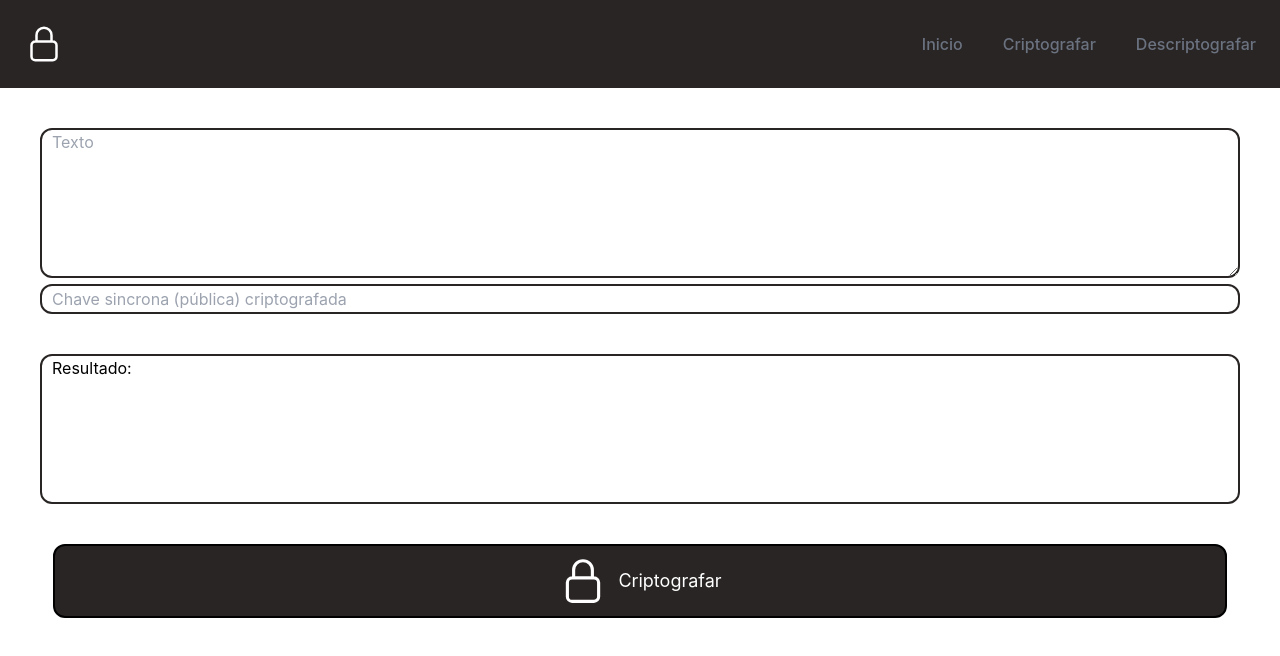
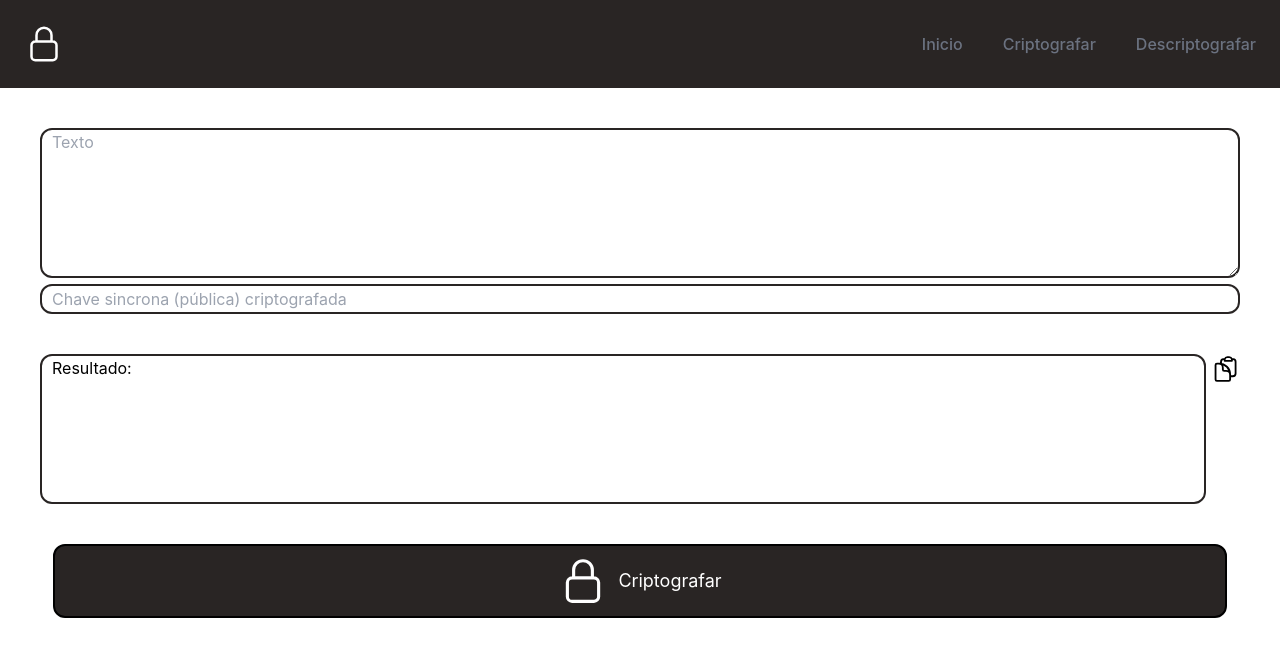
Before and after one commit to PedroLuisBrilhadori/application-RSAcryptography, a Next.js app: page /encrypt in a window 1280 px wide. Shown: the top 656 px of the page. Built offline with nearby package versions, Linux system fonts and the light colour scheme.

Commit message:
refactor: remove component and add state text result

```diff
--- a/src/components/ResultText/index.tsx
+++ /dev/null
@@ -1,24 +0,0 @@
-import { NextPage } from 'next';
-import React from 'react'
-
-interface Props {
-    result: string;
-    id: string;
-}
-
-const ResultText: NextPage<Props> = (props) => {
-    const {result, id} = props;
-
-    function handleOnDoubleClick(e: any){
-        navigator.clipboard.writeText(result)
-    }
-
-    return (
-        <div className='m-10 w-auto h-max flex'>
-            <p className='w-full h-[150px] rounded-xl bg-white border-2 border-stone-800 text-black pl-[10px]' id={id} onDoubleClick={handleOnDoubleClick}>{result}</p>
-            <img src='' />
-        </div>
-    )
-}
-
-export default ResultText
--- a/src/pages/decrypt.tsx
+++ b/src/pages/decrypt.tsx
@@ -1,12 +1,12 @@
-import { LockOpenIcon } from '@heroicons/react/24/outline';
+import { ClipboardDocumentIcon, LockOpenIcon } from '@heroicons/react/24/outline';
 import React, { useState } from 'react'
 import Button from '../components/Button';
 import Header from '../components/Header'
-import ResultText from '../components/ResultText'
 
 export default function Decrypt() {
   const [changeText, setChangeText] = useState('');
   const [changeKeyPrivateText, setChangeKeyPrivateText] = useState('');
+  const [result, setResult] = useState('Resultado:');
 
   function handleOnChangeText(e: any){
     setChangeText(e.target.value);
@@ -14,6 +14,10 @@ export default function Decrypt() {
 
   function handleOnChangeKeyPrivate(e: any){
     setChangeKeyPrivateText(e.target.value);
+  }
+
+  function handleOnDoubleClick(e: any){
+    navigator.clipboard.writeText(result)
   }
 
   return (
@@ -24,7 +28,10 @@ export default function Decrypt() {
         <input placeholder='Chave assincrona (privada) criptografada' className='w-full h-[30px] rounded-xl bg-white border-2 border-stone-800 text-black pl-[10px] overflow-auto' onChange={handleOnChangeKeyPrivate} value={changeKeyPrivateText} />
       </div>
 
-      <ResultText result='Resultado:' id='textResult' />
+      <div className='m-10 w-auto h-max flex'>
+        <p className='w-full h-[150px] rounded-xl bg-white border-2 border-stone-800 text-black pl-[10px]' onDoubleClick={handleOnDoubleClick}>{result}</p>
+        <ClipboardDocumentIcon className='w-[30px] h-[30px] ml-[5px] cursor-pointer' onClick={handleOnDoubleClick} />
+      </div>
 
       <Button>
         <LockOpenIcon width={50} height={50} className='mr-[10px]' />
--- a/src/pages/encrypt.tsx
+++ b/src/pages/encrypt.tsx
@@ -1,14 +1,19 @@
 import React, {useState} from 'react'
 import Button from '../components/Button';
 import Header from '../components/Header'
-import ResultText from '../components/ResultText'
 import {
+  ClipboardDocumentIcon,
   LockClosedIcon,
 } from '@heroicons/react/24/outline'
 
 export default function Encrypt() {
   const [changeText, setChangeText] = useState('');
   const [changeKeyPublicText, setChangeKeyPublicText] = useState('');
+  const [result, setResult] = useState('Resultado:');
+
+  function handleOnDoubleClick(e: any){
+    navigator.clipboard.writeText(result)
+  }
 
   function handleOnChange(e: any){
     setChangeText(e.target.value);
@@ -26,7 +31,10 @@ export default function Encrypt() {
         <input placeholder='Chave sincrona (pública) criptografada' className='w-full h-[30px] rounded-xl bg-white border-2 border-stone-800 text-black pl-[10px] overflow-auto mr-2' onChange={handleOnChangeKeyPublic} value={changeKeyPublicText} />
       </div>
 
-      <ResultText result='Resultado:' id='textResult'/>
+      <div className='m-10 w-auto h-max flex'>
+        <p className='w-full h-[150px] rounded-xl bg-white border-2 border-stone-800 text-black pl-[10px]' onDoubleClick={handleOnDoubleClick}>{result}</p>
+        <ClipboardDocumentIcon className='w-[30px] h-[30px] ml-[5px] cursor-pointer' onClick={handleOnDoubleClick} />
+      </div>
 
       <Button>
         <LockClosedIcon width={50} height={50} className='mr-[10px]' />
```
